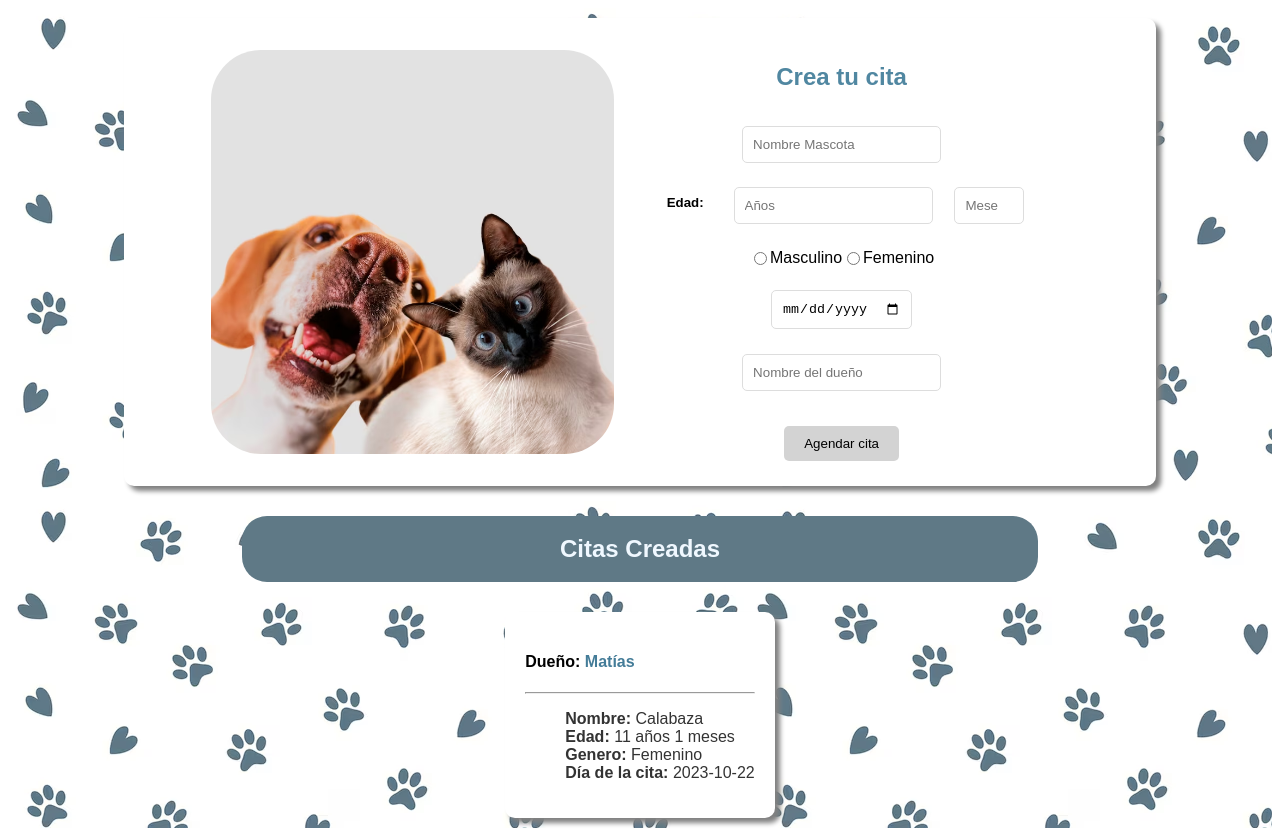
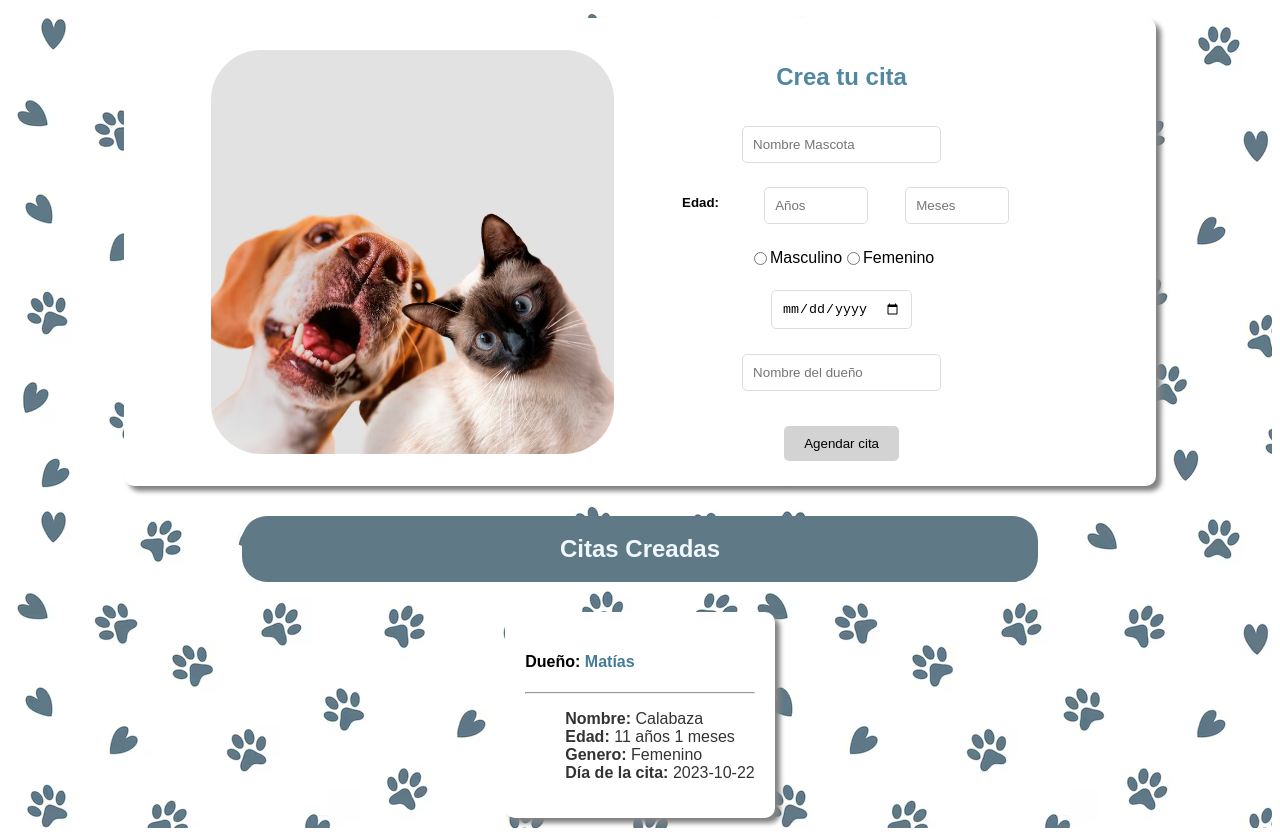
Before and after one commit to paolagll/Agenda-Mascotas, a React (Vite) app: page / in a window 1280 px wide. Built offline with nearby package versions, Linux system fonts and the light colour scheme; data requests are answered from the project's data file.

Commit message:
Fix placeholder 'mes'

```diff
--- a/src/styles.scss
+++ b/src/styles.scss
@@ -52,6 +52,10 @@
       display: flex;
       width: 90%;
       justify-content: space-evenly;
+    }
+
+    .edad input {
+      width: 20%;
     }
 
     select {
```
